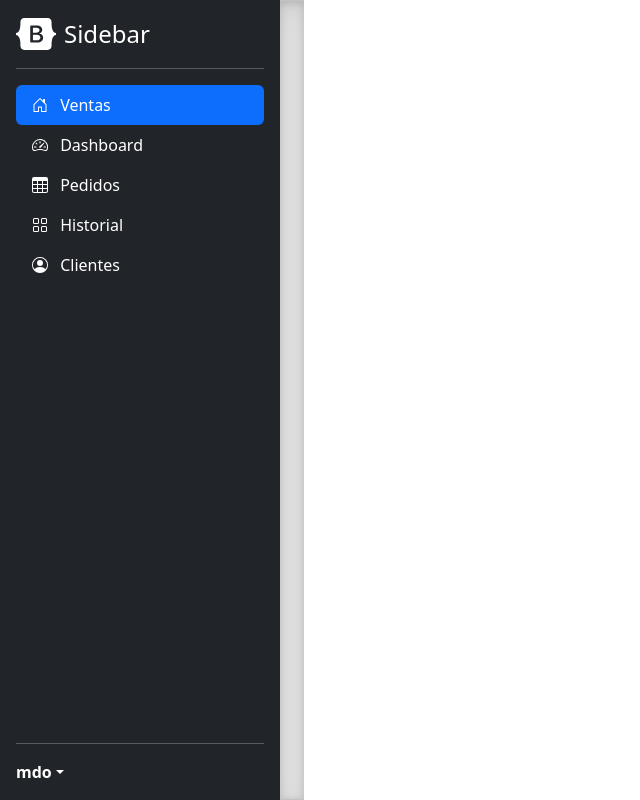
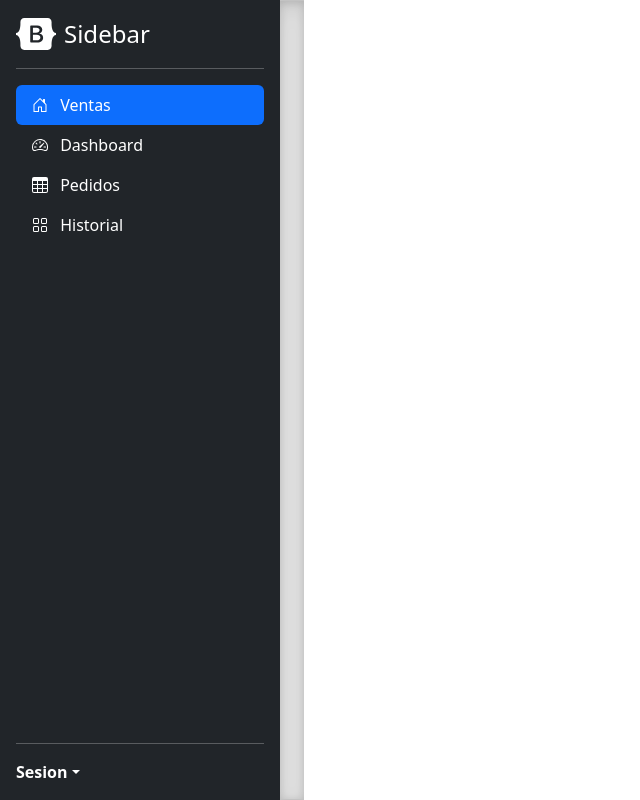
Before and after one commit to GustavoRasche/basic, a Django app: page /usuario/lista/ in a window 1280 px wide. Shown: the whole page, without its empty margins (0-640 px from the left). Run offline with Django 4.2, Linux system fonts and the light colour scheme; some libraries are stand-ins or nearby versions.

Commit message:
sideboard

```diff
--- a/templates/usuariolist.html
+++ b/templates/usuariolist.html
@@ -109,16 +109,13 @@
 </a>
 </li>
 <li>
-<a href="#" class="nav-link text-white">
-<svg class="bi me-2" width="16" height="16"><use xlink:href="#people-circle" /></svg>
-Clientes
-</a>
+
 </li>
 </ul>
 <hr>
 <div class="dropdown">
 <a href="#" class="d-flex align-items-center text-white text-decoration-none dropdown-toggle" id="dropdownUser1" data-bs-toggle="dropdown" aria-expanded="false">
-<strong>mdo</strong>
+<strong>Sesion</strong>
 </a>
 <ul class="dropdown-menu dropdown-menu-dark text-small shadow" aria-labelledby="dropdownUser1">
 <li><a class="dropdown-item" href="#">Nuevo proyecto...</a></li>
```
